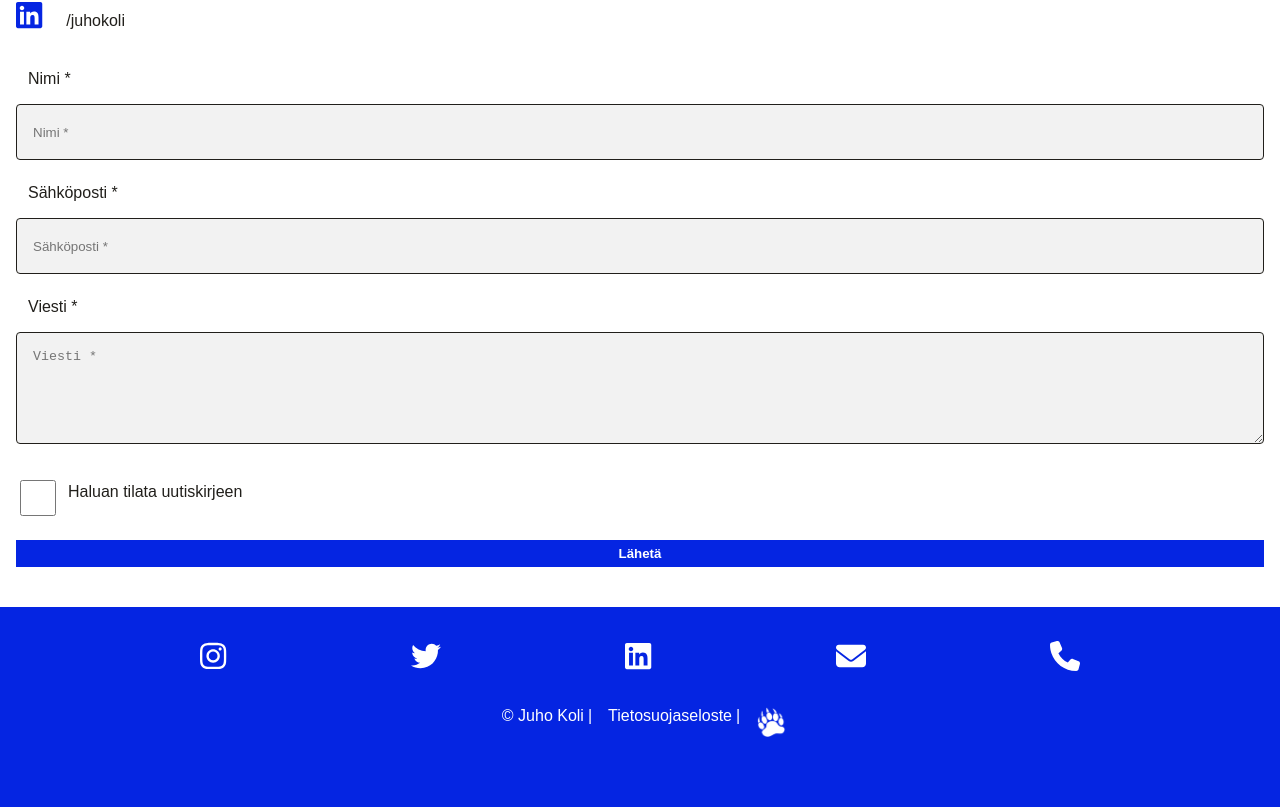
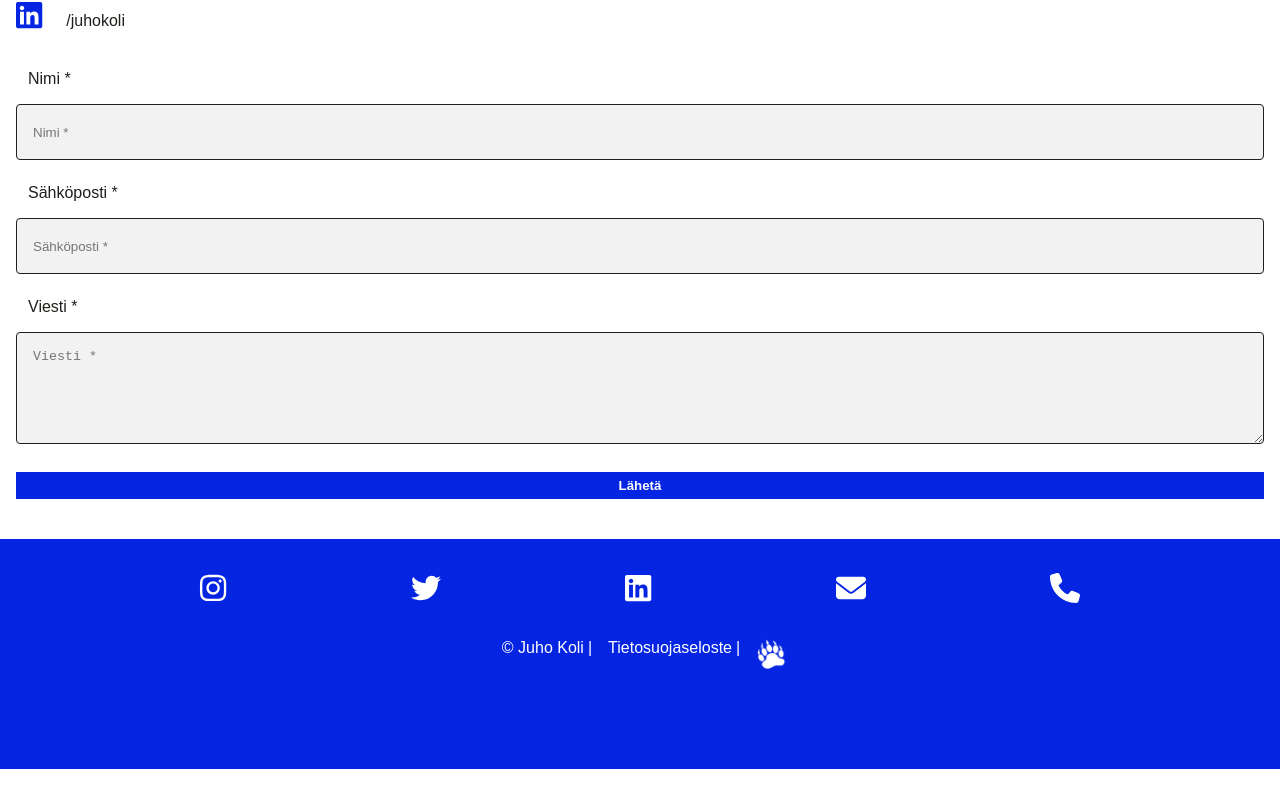
Before and after one commit to otsolap/juhokoli.fi, a Next.js app: page /juho in a window 1280 px wide. Shown: the part 1887-2694 px from the top of the page. After the commit the page ends 2656 px from the top, so only its background shows below. Built offline with nearby package versions, Linux system fonts and the light colour scheme.

Commit message:
removed newsletter reference from contact form

```diff
--- a/components/ContactForm.js
+++ b/components/ContactForm.js
@@ -47,15 +47,6 @@ const ContactForm = ({ contact }) => {
                             required
                         />
                     </div>
-                    <div className={`${styles.formControl} ${styles.newsletterControl}`}>
-                        <input
-                            className={styles.newsletterCheckBox}
-                            type="checkbox"
-                            id="newsletter"
-                            name="newsletter"
-                        />
-                        <label className={styles.newsletterLabel} htmlFor="newsletter">Haluan tilata uutiskirjeen</label>
-                    </div>
                     <div className={styles.formControl}>
                         <button
                             type="submit"
```
